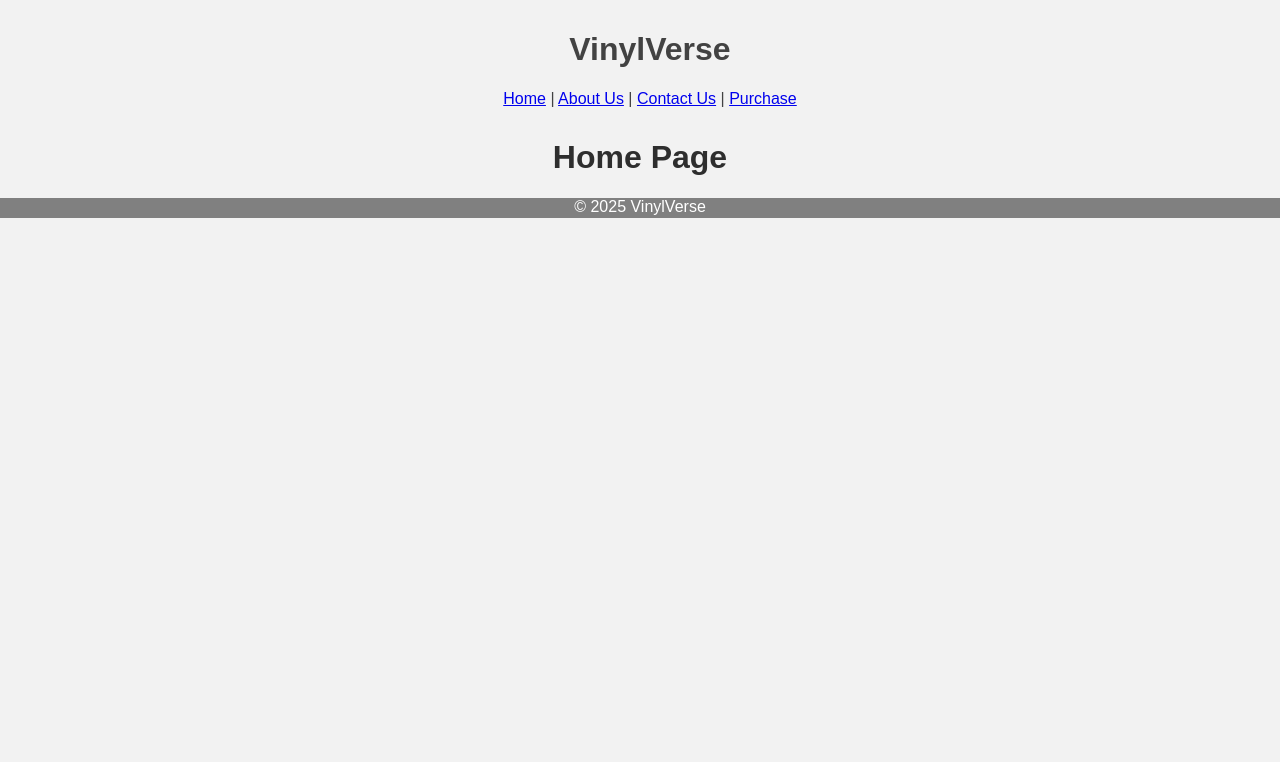
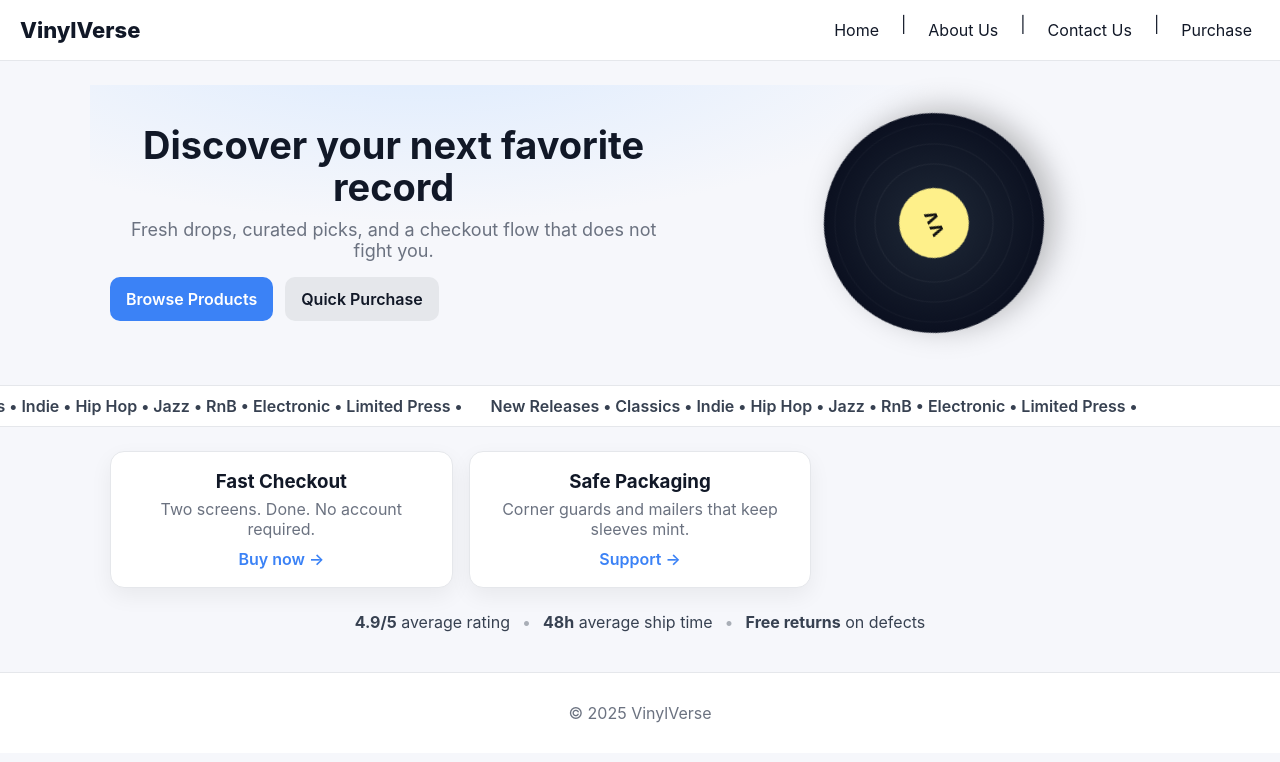
Before and after one commit to MarkN611/VinylVerse, a React (Create React App) app in the folder vinylverse/: page / in a window 1280 px wide. Before the commit this address led to /home. Shown: the top 762 px of the page. Built offline with nearby package versions, Linux system fonts and the light colour scheme.

Commit message:
updated home page layout and confirmation

```diff
--- a/vinylverse/src/App.js
+++ b/vinylverse/src/App.js
@@ -1,26 +1,24 @@
-import './App.css';
+import "./App.css";
 import React from "react";
-import { BrowserRouter as Router, Route, Routes, Navigate } from 'react-router-dom';
-import Purchase from './components/purchase';
-import PaymentEntry from './components/paymentEntry';
-import ShippingEntry from './components/shippingEntry';
-import ViewOrder from './components/viewOrder';
-import Confirmation from './components/confirmation'; // or match your file name
-import Header from './components/header';
-import Footer from './components/footer';
-import Home from './components/home';
-import AboutUs from './components/aboutUs';
-import Contact from './components/contactUs';
+import { BrowserRouter as Router, Route, Routes } from "react-router-dom";
+import Header from "./components/header";
+import Footer from "./components/footer";
+import Home from "./components/home";
+import AboutUs from "./components/aboutUs";
+import Contact from "./components/contactUs";
+import Purchase from "./components/purchase";
+import PaymentEntry from "./components/paymentEntry";
+import ShippingEntry from "./components/shippingEntry";
+import ViewOrder from "./components/viewOrder";
+import Confirmation from "./components/confirmation";
 
-function App() {
+export default function App() {
   return (
     <div className="App">
       <Router>
         <Header />
-
         <Routes>
-          <Route path="/" element={<Navigate replace to="/home" />} />
-          <Route path="/home" element={<Home />} />
+          <Route path="/" element={<Home />} />
           <Route path="/aboutUs" element={<AboutUs />} />
           <Route path="/contactUs" element={<Contact />} />
           <Route path="/purchase" element={<Purchase />} />
@@ -28,12 +26,10 @@ function App() {
           <Route path="/purchase/shippingEntry" element={<ShippingEntry />} />
           <Route path="/purchase/viewOrder" element={<ViewOrder />} />
           <Route path="/purchase/confirmation" element={<Confirmation />} />
+          <Route path="*" element={<div style={{ padding: 20 }}>Page not found</div>} />
         </Routes>
-
         <Footer />
       </Router>
     </div>
   );
 }
-
-export default App;
--- a/vinylverse/src/components/header.js
+++ b/vinylverse/src/components/header.js
@@ -1,14 +1,15 @@
-import '../styles/global.css';
+import { Link } from "react-router-dom";
+import "../styles/global.css";
 
 export default function Header() {
   return (
     <header className="header">
-      <h1>VinylVerse</h1>
-      <nav>
-        <a href="/">Home</a> <span>| </span>
-        <a href="/aboutUs">About Us</a> <span>| </span>
-        <a href="/contactUs">Contact Us</a> <span>| </span>
-        <a href="/purchase">Purchase</a>
+      <h1 className="brand">VinylVerse</h1>
+      <nav className="nav">
+        <Link to="/">Home</Link><span> | </span>
+        <Link to="/aboutUs">About Us</Link><span> | </span>
+        <Link to="/contactUs">Contact Us</Link><span> | </span>
+        <Link to="/purchase">Purchase</Link>
       </nav>
     </header>
   );
--- a/vinylverse/src/components/home.js
+++ b/vinylverse/src/components/home.js
@@ -1,9 +1,58 @@
-import '../styles/home.css';
+// src/components/home.js
+import { Link } from "react-router-dom";
+import "../styles/home.css";
 
 export default function Home() {
   return (
-    <div className="home">
-      <h1> Home Page </h1>
-    </div>
+    <main className="home">
+      {/* HERO */}
+      <section className="hero">
+        <div className="hero__copy">
+          <h1>Discover your next favorite record</h1>
+          <p>Fresh drops, curated picks, and a checkout flow that does not fight you.</p>
+          <div className="hero__cta">
+            <Link className="btn btn--primary" to="/products">Browse Products</Link>
+            <Link className="btn btn--ghost" to="/purchase">Quick Purchase</Link>
+          </div>
+        </div>
+        <div className="hero__art">
+          <div className="vinyl">
+            <div className="vinyl__label">VV</div>
+            <div className="vinyl__grooves"></div>
+          </div>
+        </div>
+      </section>
+
+      {/* MARQUEE */}
+      <section className="marquee" aria-hidden="true">
+        <div className="marquee__track">
+          <span>New Releases • Classics • Indie • Hip Hop • Jazz • RnB • Electronic • Limited Press • </span>
+          <span>New Releases • Classics • Indie • Hip Hop • Jazz • RnB • Electronic • Limited Press • </span>
+        </div>
+      </section>
+
+      {/* FEATURED (removed Staff Picks) */}
+      <section className="featured">
+        <article className="card">
+          <h3>Fast Checkout</h3>
+          <p>Two screens. Done. No account required.</p>
+          <Link to="/purchase" className="card__link">Buy now →</Link>
+        </article>
+        <article className="card">
+          <h3>Safe Packaging</h3>
+          <p>Corner guards and mailers that keep sleeves mint.</p>
+          <Link to="/contactUs" className="card__link">Support →</Link>
+        </article>
+      </section>
+
+      {/* SOCIAL PROOF */}
+      <section className="proof">
+        <div className="proof__item"><strong>4.9/5</strong> average rating</div>
+        <div className="proof__dot">•</div>
+        <div className="proof__item"><strong>48h</strong> average ship time</div>
+        <div className="proof__dot">•</div>
+        <div className="proof__item"><strong>Free returns</strong> on defects</div>
+      </section>
+    </main>
   );
 }
--- a/vinylverse/src/styles/global.css
+++ b/vinylverse/src/styles/global.css
@@ -1,28 +1,22 @@
-html {
-color: #2E2E2E;
-font-family: Arial, Helvetica, sans-serif;
-background-color: #F2F2F2;
+/* Header */
+.header{
+  position: sticky; top: 0; z-index: 100;
+  display:flex; align-items:center; justify-content:space-between;
+  padding:14px 20px; background:#ffffff;
+  border-bottom:1px solid #e5e7eb;
 }
-body {
-margin: 0px;
-padding: 0px;
-height: 100%;
+.header .brand{margin:0; font-size:22px; font-weight:800; color:#111827}
+.header .nav{display:flex; gap:14px; flex-wrap:wrap}
+.header .nav a{
+  color:#111827; text-decoration:none; padding:6px 8px; border-radius:8px;
 }
-.header {
-padding: 10px;
-width: 100%;
-text-align: center;
-background-color: #F2F2F2;
-color: #424242;
+.header .nav a:hover{background:#f3f4f6}
+
+/* Footer (optional tidy) */
+.footer{
+  margin-top:40px; padding:14px 20px; background:#fff;
+  border-top:1px solid #e5e7eb; text-align:center; color:#6b7280;
 }
-.footer {
-clear: both;
-position: inherit;
-bottom: 0;
-left: 0;
-text-align: center;
-width: 100%;
-height: 20px;
-background-color: #808080;
-color:#fff;
-}
+
+/* Base */
+body{margin:0; font-family:Inter,system-ui,Segoe UI,Roboto,Arial,sans-serif; background:#f6f7fb; color:#111827}
--- a/vinylverse/src/styles/home.css
+++ b/vinylverse/src/styles/home.css
@@ -0,0 +1,89 @@
+:root{
+  --ink:#111827;
+  --muted:#6b7280;
+  --bg:#f6f7fb;
+  --card:#ffffff;
+  --line:#e5e7eb;
+  --accent:#3b82f6;
+}
+
+body{background:var(--bg); color:var(--ink)}
+*{box-sizing:border-box}
+
+/* Buttons */
+.btn{display:inline-block; padding:12px 16px; border-radius:10px; text-decoration:none; font-weight:600}
+.btn--primary{background:var(--accent); color:#fff}
+.btn--primary:hover{filter:brightness(0.95)}
+.btn--ghost{background:#e5e7eb; color:var(--ink)}
+.btn--ghost:hover{background:#d1d5db}
+
+/* HERO */
+.home .hero{
+  display:grid; grid-template-columns:1.2fr 1fr; gap:20px;
+  align-items:center; max-width:1100px; margin:24px auto; padding:28px 20px;
+  background: radial-gradient(900px 320px at 30% -20%, #dbeafe, var(--bg) 60%);
+}
+.hero__copy h1{margin:0 0 10px; font-size:38px; line-height:1.1}
+.hero__copy p{margin:0 0 16px; color:var(--muted); font-size:18px}
+.hero__cta{display:flex; gap:12px; flex-wrap:wrap}
+
+/* Spinning vinyl */
+.hero__art{display:flex; justify-content:center}
+.vinyl{
+  width:220px; height:220px; border-radius:50%;
+  background: radial-gradient(circle at 50% 50%, #1f2937 0%, #0b1020 70%, #000 100%);
+  position:relative; animation:spin 8s linear infinite;
+  box-shadow: 0 12px 30px rgba(0,0,0,0.25);
+}
+.vinyl__label{
+  position:absolute; inset:50% auto auto 50%; transform:translate(-50%,-50%);
+  width:70px; height:70px; border-radius:50%; background:#fef08a; color:#111;
+  display:grid; place-items:center; font-weight:800; letter-spacing:1px;
+}
+.vinyl__grooves{
+  position:absolute; inset:0; border-radius:50%;
+  background:
+    radial-gradient(circle, transparent 58px, rgba(255,255,255,0.06) 59px, transparent 60px),
+    radial-gradient(circle, transparent 78px, rgba(255,255,255,0.05) 79px, transparent 80px),
+    radial-gradient(circle, transparent 98px, rgba(255,255,255,0.04) 99px, transparent 100px);
+}
+@keyframes spin { to{ transform: rotate(360deg); } }
+
+/* MARQUEE */
+.marquee{
+  overflow:hidden; border-top:1px solid var(--line); border-bottom:1px solid var(--line);
+  background:#fff;
+}
+.marquee__track{
+  display:inline-block; white-space:nowrap; padding:10px 0; animation:scroll 20s linear infinite;
+  color:#374151; font-weight:600;
+}
+.marquee__track span{padding-right:24px}
+@keyframes scroll{ from{ transform: translateX(0); } to{ transform: translateX(-50%); } }
+
+/* FEATURED */
+.featured{
+  max-width:1100px; margin:24px auto; padding:0 20px;
+  display:grid; grid-template-columns:repeat(3,minmax(0,1fr)); gap:16px;
+}
+.card{
+  background:var(--card); border:1px solid var(--line); border-radius:14px; padding:18px;
+  box-shadow:0 8px 22px rgba(0,0,0,0.06);
+}
+.card h3{margin:0 0 6px}
+.card p{margin:0 0 10px; color:var(--muted)}
+.card__link{color:var(--accent); text-decoration:none; font-weight:600}
+.card__link:hover{text-decoration:underline}
+
+/* SOCIAL PROOF */
+.proof{
+  max-width:900px; margin:10px auto 40px; padding:0 20px;
+  display:flex; justify-content:center; align-items:center; gap:12px; color:#374151;
+}
+.proof__dot{opacity:0.4}
+
+@media (max-width:900px){
+  .home .hero{grid-template-columns:1fr; text-align:center}
+  .hero__art{margin-top:8px}
+  .featured{grid-template-columns:1fr}
+}
```
